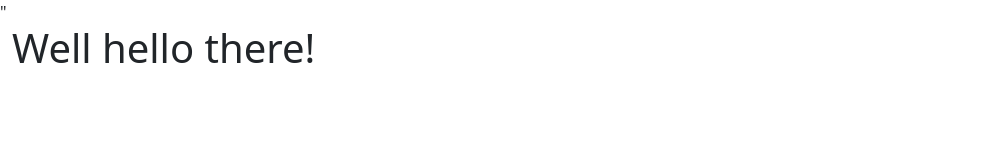
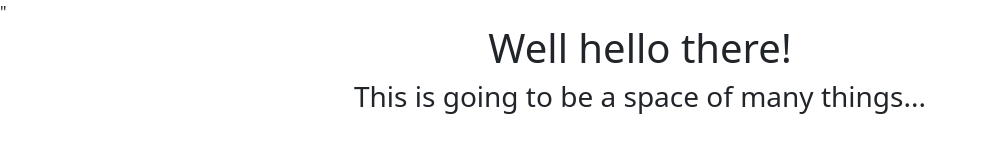
Before and after one commit to Schalkuz/schalkuz.github.io, a plain HTML site: page index.html in a window 1280 px wide. Shown: the whole page, without its empty margins (0-986 px from the left). Drawn offline with nearby package versions, Linux system fonts and the light colour scheme.

Commit message:
Added test text

```diff
--- a/index.html
+++ b/index.html
@@ -9,8 +9,9 @@
     <body>
         <div class="container-fluid">
            <div class="row">
-                <div class="col-md-12">
+                <div class="col-md-12 text-center">
                     <h1>Well hello there!</h1>
+                    <h3>This is going to be a space of many things...</h3>
                 </div>
            </div>
         </div>
```
